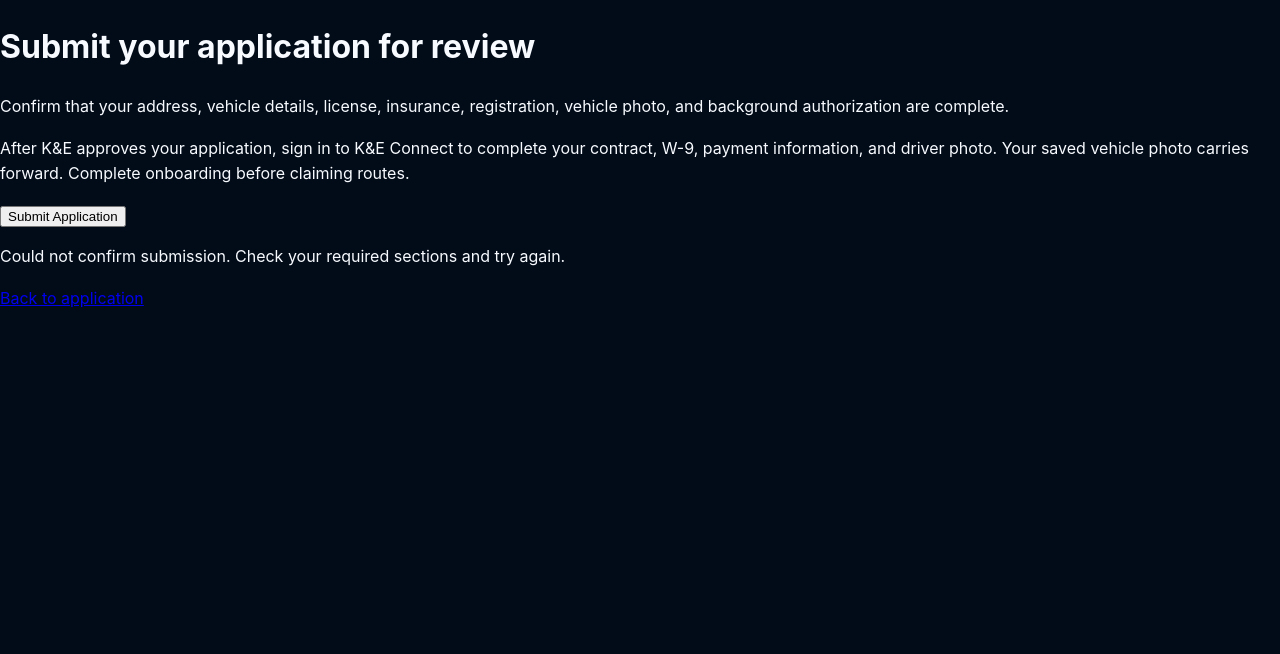
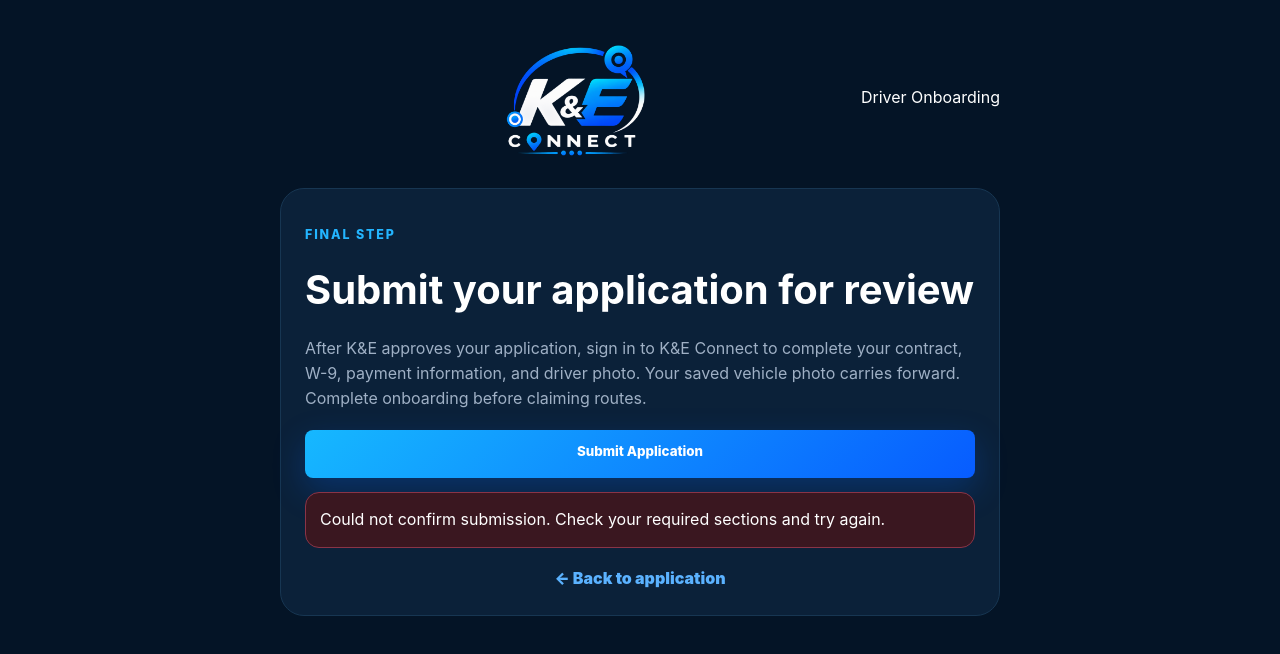
Before and after one commit to Kedriver2026/Ke-website, a plain HTML site: page driver-submit.html in a window 1280 px wide. Both pictures are taken after a click on the button "Submit Application". Drawn offline with nearby package versions, Linux system fonts and the light colour scheme; no server answers.

Commit message:
Match the driver submit page to K&E onboarding

```diff
--- a/driver-submit.html
+++ b/driver-submit.html
@@ -1,4 +1,43 @@
-<!doctype html><html lang="en"><meta charset="utf-8"><meta name="viewport" content="width=device-width,initial-scale=1"><title>K&E | Submit Application</title><link rel="stylesheet" href="styles.css"><main><h1>Submit your application for review</h1><p>Confirm that your address, vehicle details, license, insurance, registration, vehicle photo, and background authorization are complete.</p><p>After K&E approves your application, sign in to K&E Connect to complete your contract, W-9, payment information, and driver photo. Your saved vehicle photo carries forward. Complete onboarding before claiming routes.</p><button id="submit">Submit Application</button><p id="status" role="status"></p><a href="driver-onboarding.html">Back to application</a></main><script src="https://cdn.jsdelivr.net/npm/@supabase/supabase-js@2.112.4"></script><script>
+<!doctype html>
+<html lang="en">
+<head>
+<meta charset="utf-8">
+<meta name="viewport" content="width=device-width,initial-scale=1">
+<title>K&E | Submit Application</title>
+<link rel="stylesheet" href="styles.css">
+<style>
+body{background:#041426;color:#fff}
+.wrap{width:min(720px,calc(100% - 32px));margin:auto;padding:28px 0 70px}
+.brand{text-align:center}
+.brand img{width:min(210px,100%);margin:0 auto}
+.card{background:#0b2139;border:1px solid #173652;border-radius:24px;padding:24px;margin-top:20px}
+.card h1{margin:0 0 14px;font-size:clamp(1.75rem,5vw,2.5rem)}
+.muted{color:#9fb0c5;line-height:1.55;margin:0 0 20px}
+#submit{display:flex;width:100%;justify-content:center;min-height:48px;border:0;cursor:pointer;font-family:inherit;text-align:center}
+#submit:disabled{opacity:.65;cursor:wait}
+#status{margin:0}
+#status:not(:empty){margin-top:14px;padding:14px;border:1px solid #8a3447;border-radius:14px;background:#3a1720}
+.back,.back:visited{display:block;text-align:center;color:#5bb2ff;text-decoration:none;font-weight:900;margin-top:18px}
+.back:hover{text-decoration:underline}
+#submit:focus-visible,.back:focus-visible{outline:2px solid #a5d8ff;outline-offset:3px}
+@media(max-width:600px){.wrap{width:calc(100% - 24px);padding-top:18px}.card{padding:20px}.brand img{width:min(185px,100%)}}
+</style>
+</head>
+<body>
+<main class="wrap">
+<div class="brand"><img src="ke-connect-logo-new.png" alt="K&E Connect"><p>Driver Onboarding</p></div>
+<section class="card">
+<p class="eyebrow">FINAL STEP</p>
+<h1>Submit your application for review</h1>
+<p class="muted">After K&E approves your application, sign in to K&E Connect to complete your contract, W-9, payment information, and driver photo. Your saved vehicle photo carries forward. Complete onboarding before claiming routes.</p>
+<button class="button primary" id="submit" type="button">Submit Application</button>
+<p id="status" role="status"></p>
+<a class="back" href="driver-onboarding.html">← Back to application</a>
+</section>
+</main>
+<script src="https://cdn.jsdelivr.net/npm/@supabase/supabase-js@2.112.4"></script><script>
 const client=supabase.createClient('https://yvppsjgyedqcvfbhrhrm.supabase.co','sb_publishable_2QMw5NredQMVvWOHhV1gWg_YYuOryO7');
 document.getElementById('submit').onclick=async()=>{const b=document.getElementById('submit'),s=document.getElementById('status');b.disabled=true;try{const {error}=await client.functions.invoke('submit-driver-application',{body:{defer_paperwork:true}});if(error)throw error;location.href='/driver-application-submitted.html';}catch(e){s.textContent='Could not confirm submission. Check your required sections and try again.';b.disabled=false;}};
-</script></html>
+</script>
+</body>
+</html>
```
